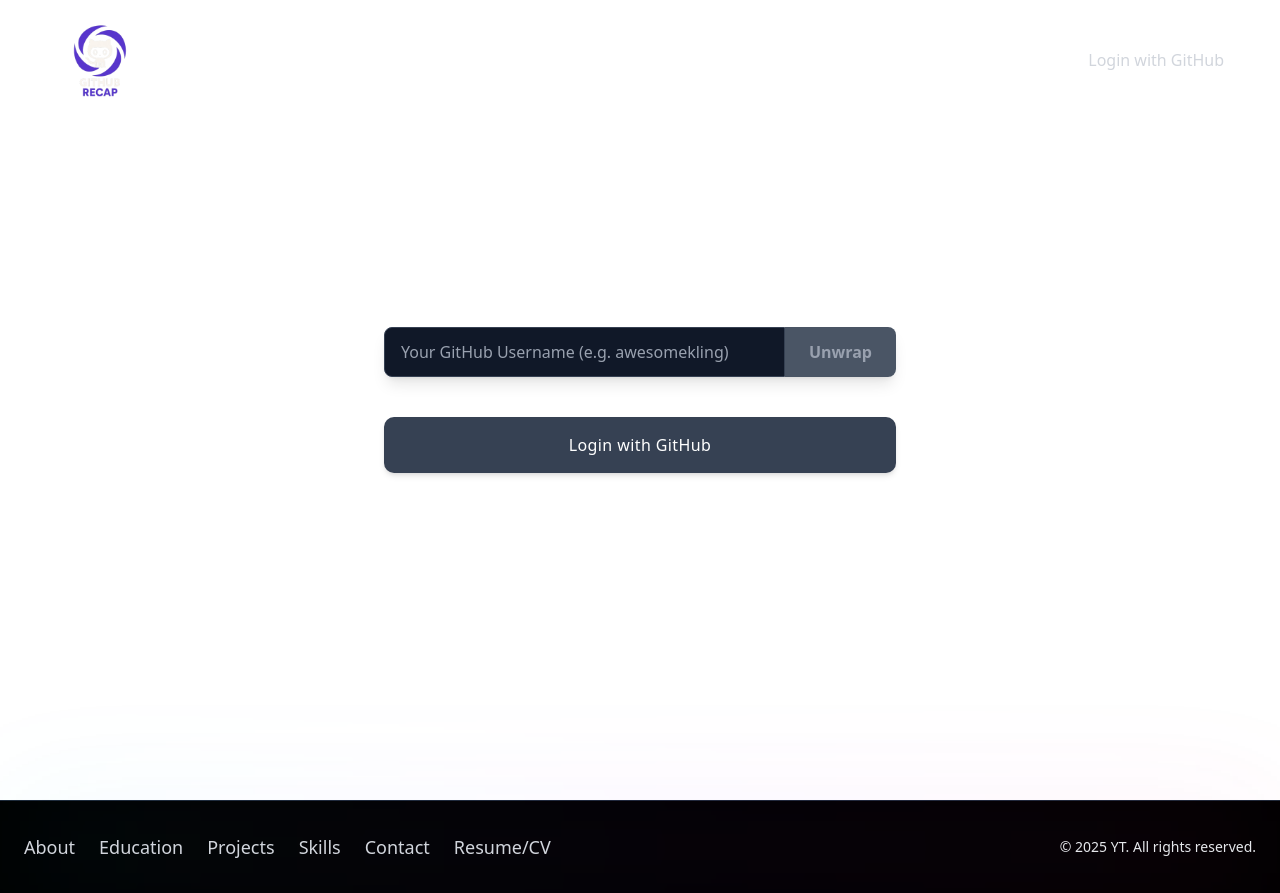
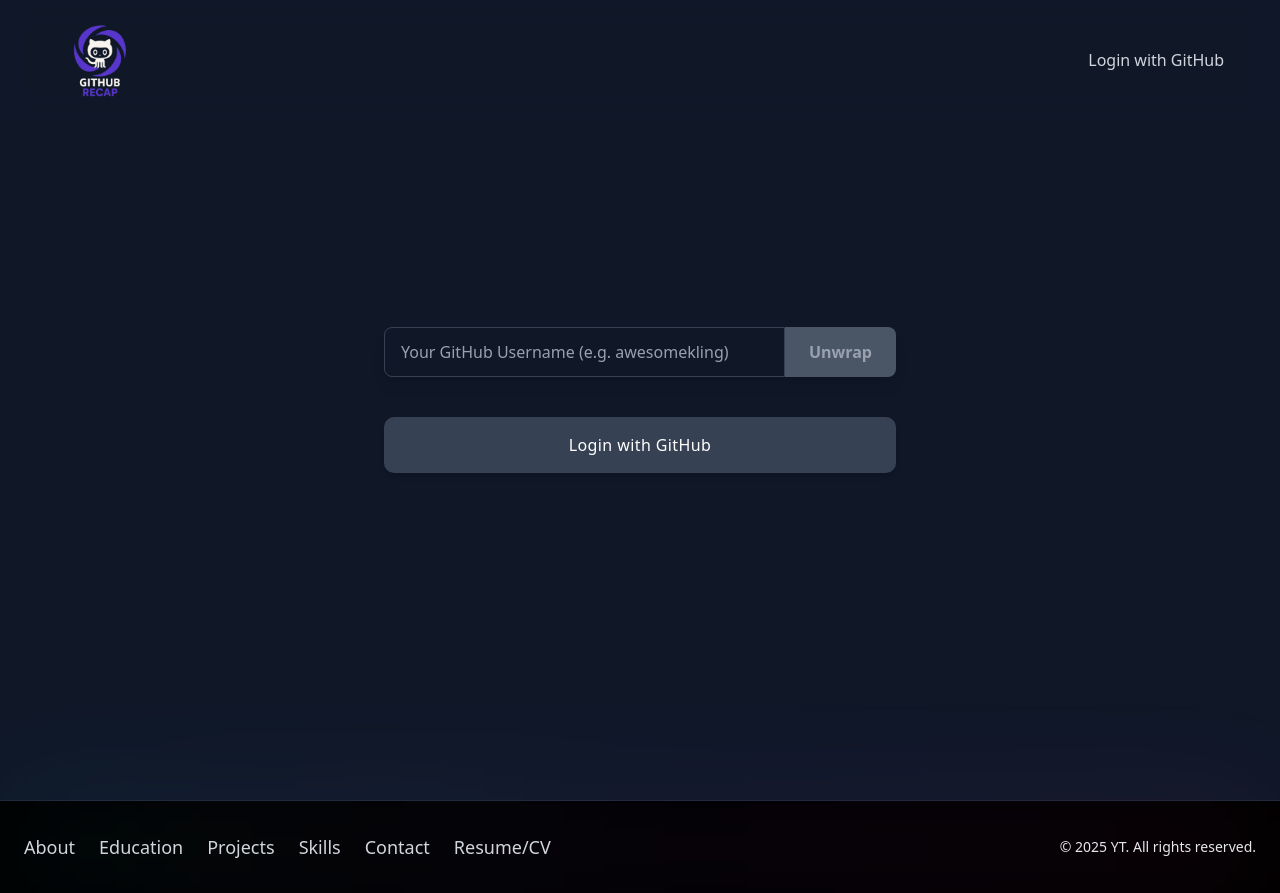
Before and after one commit to CaedusSolo/github-recap, a Next.js app: page / in a window 1280 px wide. Built offline with nearby package versions, Linux system fonts and the light colour scheme; no server answers.

Commit message:
feat: some fixes

```diff
--- a/src/app/layout.tsx
+++ b/src/app/layout.tsx
@@ -24,7 +24,7 @@
   children: React.ReactNode;
 }>) {
   return (
-    <html lang="en">
+    <html lang="en bg-gray-900">
       <body
         className={`${geistSans.variable} ${geistMono.variable} antialiased`}
       >
--- a/src/app/page.tsx
+++ b/src/app/page.tsx
@@ -12,7 +12,7 @@
   return (
     <>
       <Navbar />
-      <main className="min-h-screen dark:bg-gray-900 flex flex-col w-full items-center justify-center mx-auto">
+      <main className="min-h-screen bg-gray-900 flex flex-col w-full items-center justify-center mx-auto">
         {session ? <RecapPage /> : <Landing />}
       </main>
       <Footer />
```
